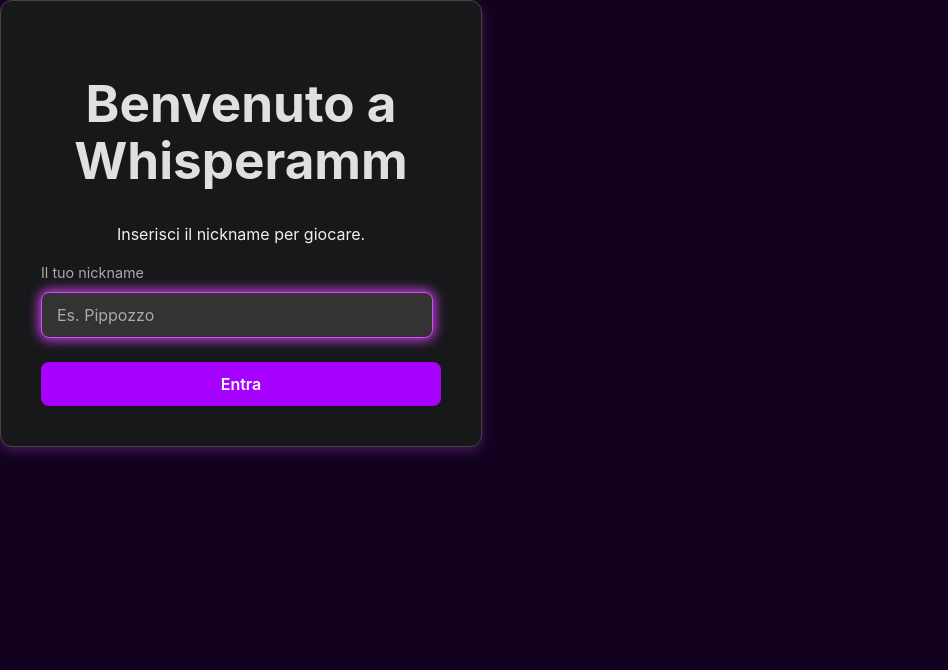
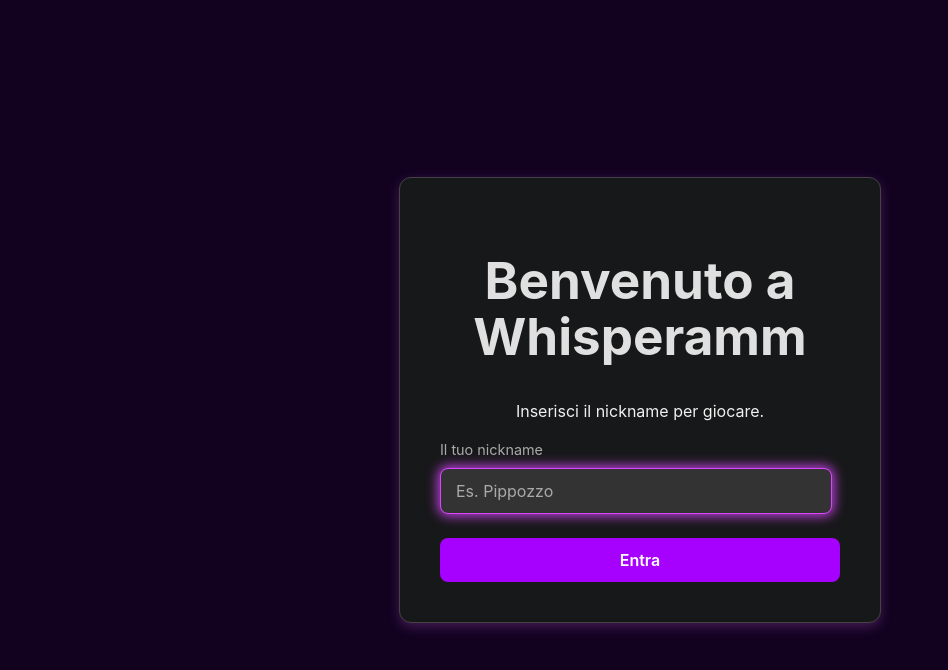
Before and after one commit to WebRTC-Projects-Unina/Whisperamm, a React (Vite) app in the folder Test_whisperamm/frontend/: page / in a window 1280 px wide. Shown: the top 670 px of the page, without its empty margins (0-948 px from the left). Built offline with nearby package versions, Linux system fonts and the light colour scheme; no server answers.

Commit message:
final
porci

```diff
--- a/Test_whisperamm/frontend/src/style/index.css
+++ b/Test_whisperamm/frontend/src/style/index.css
@@ -1,32 +1,39 @@
-/* src/index.css */
 :root {
   font-family: system-ui, Avenir, Helvetica, Arial, sans-serif;
   line-height: 1.5;
   font-weight: 400;
+
   color-scheme: light dark;
   color: rgba(255, 255, 255, 0.87);
   background-color: #242424;
+
   font-synthesis: none;
   text-rendering: optimizeLegibility;
   -webkit-font-smoothing: antialiased;
   -moz-osx-font-smoothing: grayscale;
 }
 
-
-/* RESET PULITO: Altezza 100% ma NESSUN layout imposto */
-html, body, #root {
-  margin: 0;
-  padding: 0;
-  width: 100%;
-  height: 100%;
+a {
+  font-weight: 500;
+  color: #646cff;
+  text-decoration: inherit;
+}
+a:hover {
+  color: #535bf2;
 }
 
-/* NIENTE display:flex QUI! Lo metteremo nei singoli componenti */
+body {
+  margin: 0;
+  display: flex;
+  place-items: center;
+  min-width: 320px;
+  min-height: 100vh;
+}
 
-a { font-weight: 500; color: #646cff; text-decoration: inherit; }
-a:hover { color: #535bf2; }
-h1 { font-size: 3.2em; line-height: 1.1; }
-
+h1 {
+  font-size: 3.2em;
+  line-height: 1.1;
+}
 
 button {
   border-radius: 8px;
@@ -39,11 +46,24 @@ button {
   cursor: pointer;
   transition: border-color 0.25s;
 }
-button:hover { border-color: #646cff; }
-button:focus, button:focus-visible { outline: none; box-shadow: 0 0 0 3px #c861fb; }
+button:hover {
+  border-color: #646cff;
+}
+button:focus,
+button:focus-visible {
+  outline: none;                       /* tolgo il bordo blu di default */
+  box-shadow: 0 0 0 3px #c861fb;       /* colore focus personalizzato */
+}
 
 @media (prefers-color-scheme: dark) {
-  :root { color: #213547; background-color: #ffffff; }
-  a:hover { color: #747bff; }
-  button { background-color: #f9f9f9; }
+  :root {
+    color: #213547;
+    background-color: #ffffff;
+  }
+  a:hover {
+    color: #747bff;
+  }
+  button {
+    background-color: #f9f9f9;
+  }
 }
```
Also changed, not shown: 1 other file (tests, documents, lock files or other folders).
